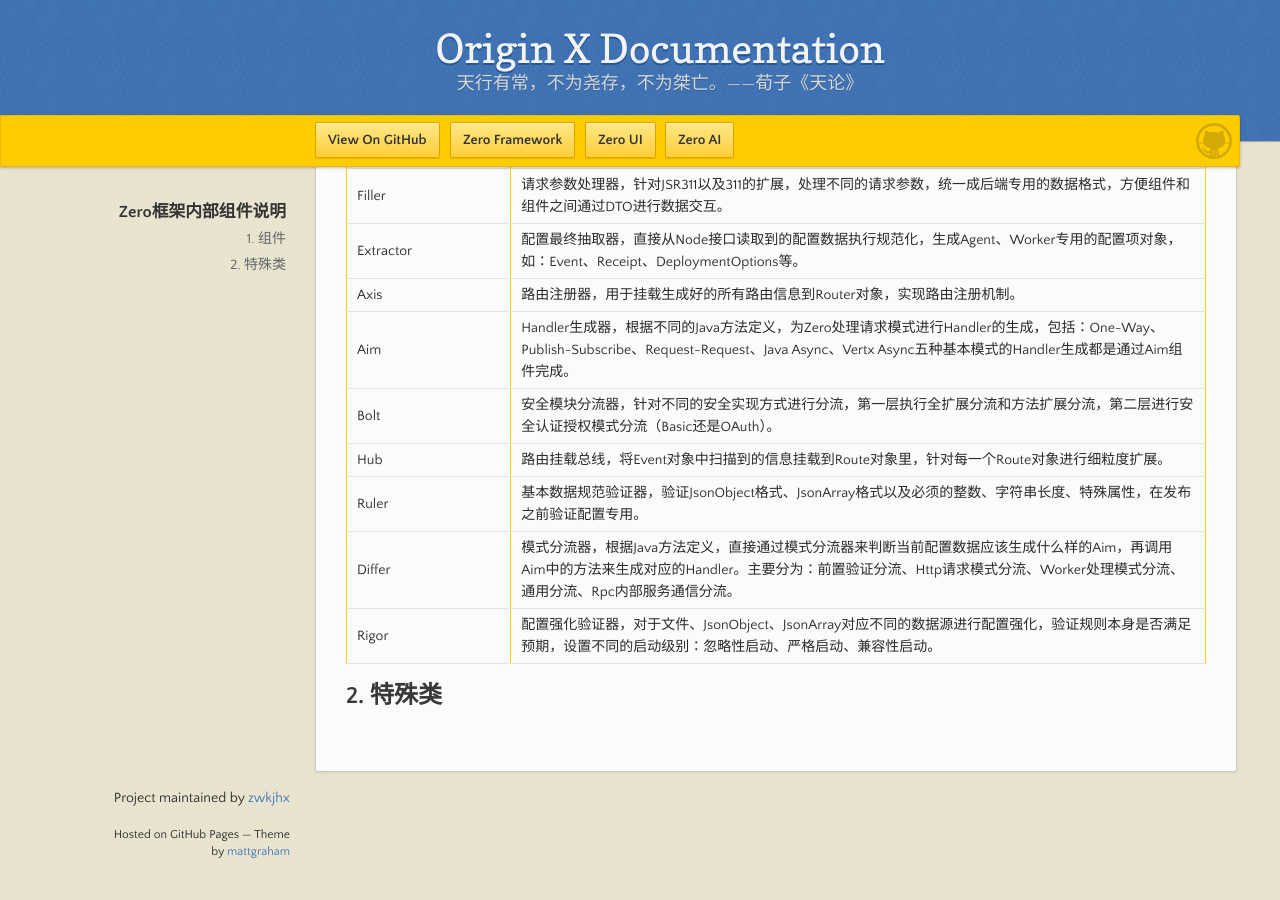
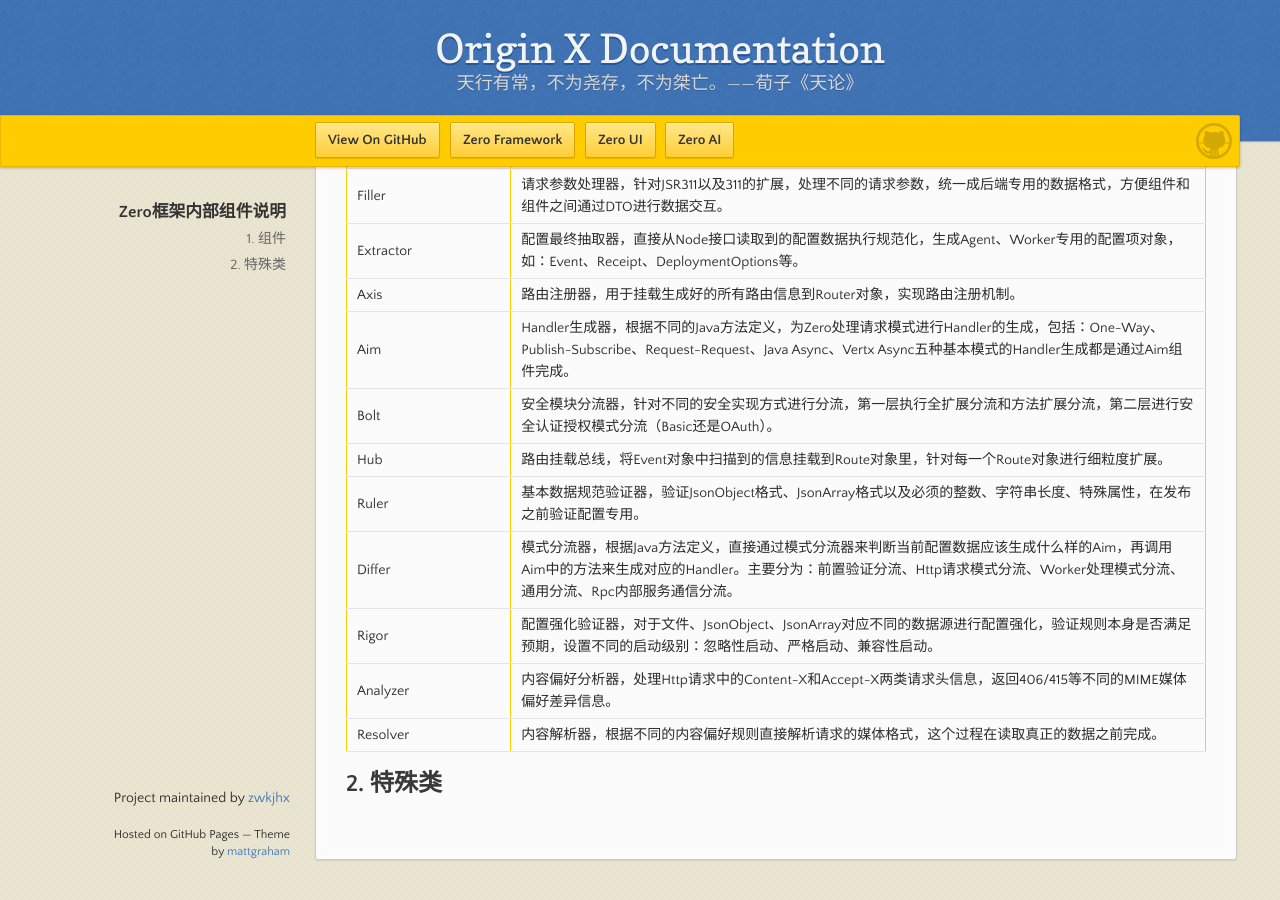
Before and after one commit to zwkjhx/ox-doc, a Jekyll site: the page built from specification/1-zerogui-fan/spc-004-zeronei-bu-zu-jian-shuo-ming.md, in a window 1280 px wide and 900 px high, scrolled down 996 px. Built offline with Jekyll 4.4.1, drawn with Linux system fonts in a browser that asks for light colours; our own code applies the rules of GitHub Pages for plain Markdown files.

Commit message:
Updates specification/1-zerogui-fan/spc-004-zeronei-bu-zu-jian-shuo-ming.md
Auto commit by GitBook Editor

```diff
--- a/specification/1-zerogui-fan/spc-004-zeronei-bu-zu-jian-shuo-ming.md
+++ b/specification/1-zerogui-fan/spc-004-zeronei-bu-zu-jian-shuo-ming.md
@@ -31,5 +31,7 @@
 | Ruler | 基本数据规范验证器，验证JsonObject格式、JsonArray格式以及必须的整数、字符串长度、特殊属性，在发布之前验证配置专用。 |
 | Differ | 模式分流器，根据Java方法定义，直接通过模式分流器来判断当前配置数据应该生成什么样的Aim，再调用Aim中的方法来生成对应的Handler。主要分为：前置验证分流、Http请求模式分流、Worker处理模式分流、通用分流、Rpc内部服务通信分流。 |
 | Rigor | 配置强化验证器，对于文件、JsonObject、JsonArray对应不同的数据源进行配置强化，验证规则本身是否满足预期，设置不同的启动级别：忽略性启动、严格启动、兼容性启动。 |
+| Analyzer | 内容偏好分析器，处理Http请求中的Content-X和Accept-X两类请求头信息，返回406/415等不同的MIME媒体偏好差异信息。 |
+| Resolver | 内容解析器，根据不同的内容偏好规则直接解析请求的媒体格式，这个过程在读取真正的数据之前完成。 |
 
 ## 2. 特殊类
```
